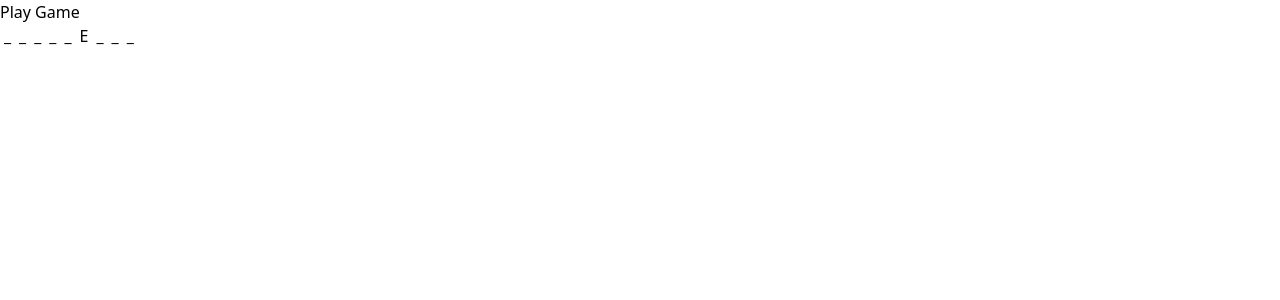
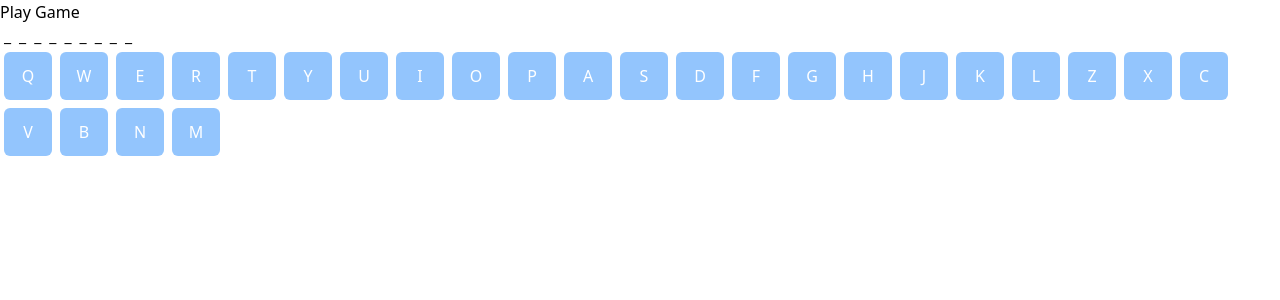
Before and after one commit to AbhishekKamat6/Hangman, a React (Vite) app in the folder hangman/: page / in a window 1280 px wide. Both pictures are taken after typing "Sample123" into the empty fields and a click on the button "submit". Shown: the top 300 px of the page. Built offline with nearby package versions, Linux system fonts and the light colour scheme.

Commit message:
completed logic part

```diff
--- /dev/null
+++ b/hangman/components/letterbuttons/LetterButtons.jsx
@@ -0,0 +1,39 @@
+const alphabets = "QWERTYUIOPASDFGHJKLZXCVBNM".split("");
+
+function LetterButtons({ text , guessedLetters , onLetterClick }) {
+
+    const originalLetters = new Set(text.toUpperCase().split(""));
+
+    const guessesLettersSet = new Set(guessedLetters);
+
+    const buttonStyle = function(letter){
+        if(guessesLettersSet.has(letter)){
+            return `${originalLetters.has(letter) ? 'bg-green-500' : 'bg-red-500'}`
+        }else{
+            return 'bg-blue-300'
+        }
+    }
+
+    const buttons = alphabets.map((letter) => {
+        return(
+         <>
+         <button
+           key={`buttons-${letter}`}
+           onClick={()=>onLetterClick(letter)}
+           disabled={guessesLettersSet.has(letter)}
+           className={`h-12 w-12 m-1 text-white rounded-md ${buttonStyle(letter)}`}
+           >
+            {letter}
+         </button>
+         </>
+        )
+   })
+
+    return (
+        <>
+        {buttons}
+        </>
+    )
+}
+
+export default LetterButtons;
--- a/hangman/pages/PlayGame.jsx
+++ b/hangman/pages/PlayGame.jsx
@@ -1,5 +1,7 @@
 import { useLocation, useParams, useSearchParams } from "react-router-dom";
+import { useState } from "react";
 import MaskedText from "../components/maskedtext/MaskedText";
+import LetterButtons from "../components/letterbuttons/LetterButtons";
 
 function PlayGame() {
 
@@ -11,14 +13,25 @@ function PlayGame() {
 
 // C)    const {text}  =  useParams();
 
+      const [guessedLetters, setGuessedLetters] = useState([]);
+
+      function handleLetterClick(letter){
+        setGuessedLetters([...guessedLetters, letter]);
+      }
+
         return(
     <>
      {/* A)   <p>This is the word need to guess by Player2 : {guessWord} </p> */}
      {/* B) <p>This is the word need to guess by Player2 : {guessWord}</p> */}
      {/* C) <p>This is the word need to guess by Player2 : {text}</p> */}
 
-     <h1>Play Game</h1>
-      <MaskedText text={guessWord} guessedLetters={['H','E']} />
+      <h1>Play Game</h1>
+      <MaskedText text={guessWord} guessedLetters={guessedLetters} />
+
+      <div>
+        <LetterButtons text={guessWord} guessedLetters={guessedLetters} onLetterClick={handleLetterClick}/>
+      </div>
+
 
     </>
   )
```
